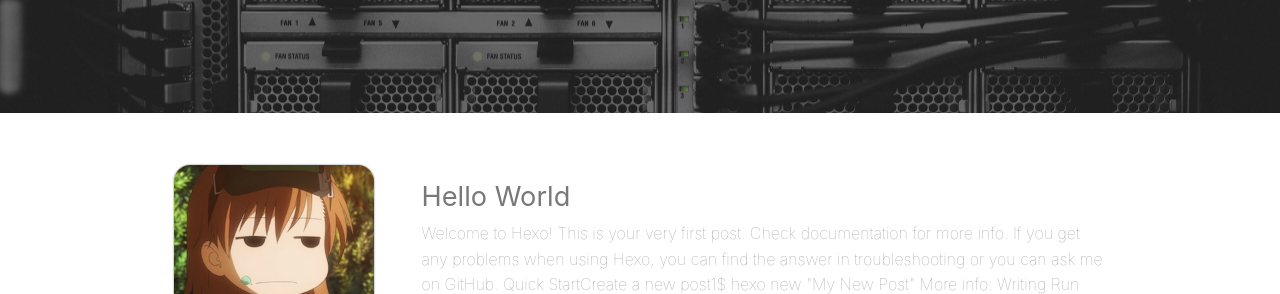
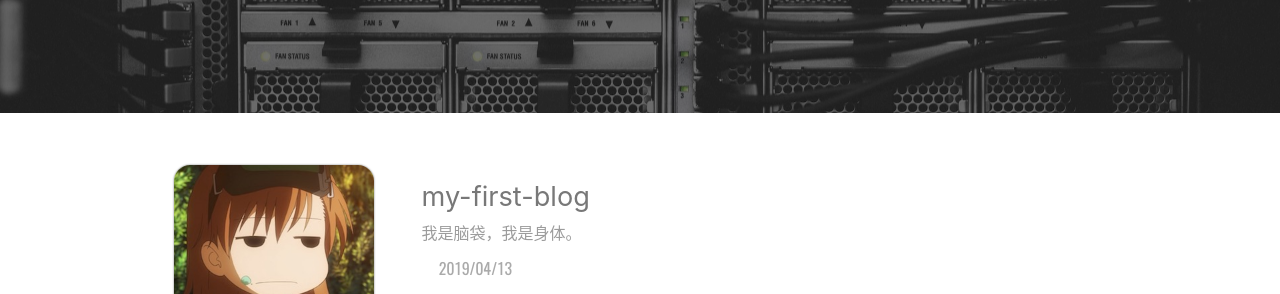
Before and after one commit to Mike4Ellis/Mike4Ellis.github.io, a plain HTML site: page index.html in a window 1280 px wide. Shown: the part 287-581 px from the top of the page. Drawn offline with nearby package versions, Linux system fonts and the light colour scheme; some packages are replaced by stand-ins of ours; no server answers; a script that the page names is missing; a web font is replaced by a local one.

Commit message:
Site updated: 2019-04-13 20:09:36

```diff
--- a/index.html
+++ b/index.html
@@ -359,6 +359,30 @@ height:50vh;
 
 
     <article class="index-post">
+        <a class="abstract-title" href="/2019/04/13/my-first-blog/">
+
+                <span>my-first-blog</span>
+        </a>
+        <div class="abstract-content">
+            我是脑袋，我是身体。
+
+        </div>
+        <div class="abstract-post-meta">
+            <!-- date  -->
+            <div class="abstract-date">
+                <span class="abstract-calander iconfont-archer">&#xe676;</span><span class="abstract-time">2019/04/13</span>
+            </div>
+            <!-- tags  -->
+
+        </div>
+    </article>
+
+
+
+
+
+
+    <article class="index-post">
         <a class="abstract-title" href="/2019/04/13/hello-world/">
 
                 <span>Hello World</span>
@@ -585,9 +609,16 @@ More...
 
 
 
+
+
+
+
+
+
+
     <div class="total-and-search">
         <div class="total-archive">
-        Total : 1
+        Total : 2
         </div>
         <!-- search  -->
 
@@ -600,6 +631,11 @@ More...
 
     <div class="archive-year"> 2019 </div>
     <ul class="year-list">
+
+
+        <li class="archive-post-item">
+            <span class="archive-post-date">04/13</span><a class="archive-post-title" href="/2019/04/13/my-first-blog/">my-first-blog</a>
+        </li>
 
 
         <li class="archive-post-item">
```
Also changed, not shown: archives/2019/04/index.html (+37 -1 lines), archives/2019/index.html (+37 -1 lines), archives/index.html (+37 -1 lines), 2019/04/13/my-first-blog/index.html (added).
